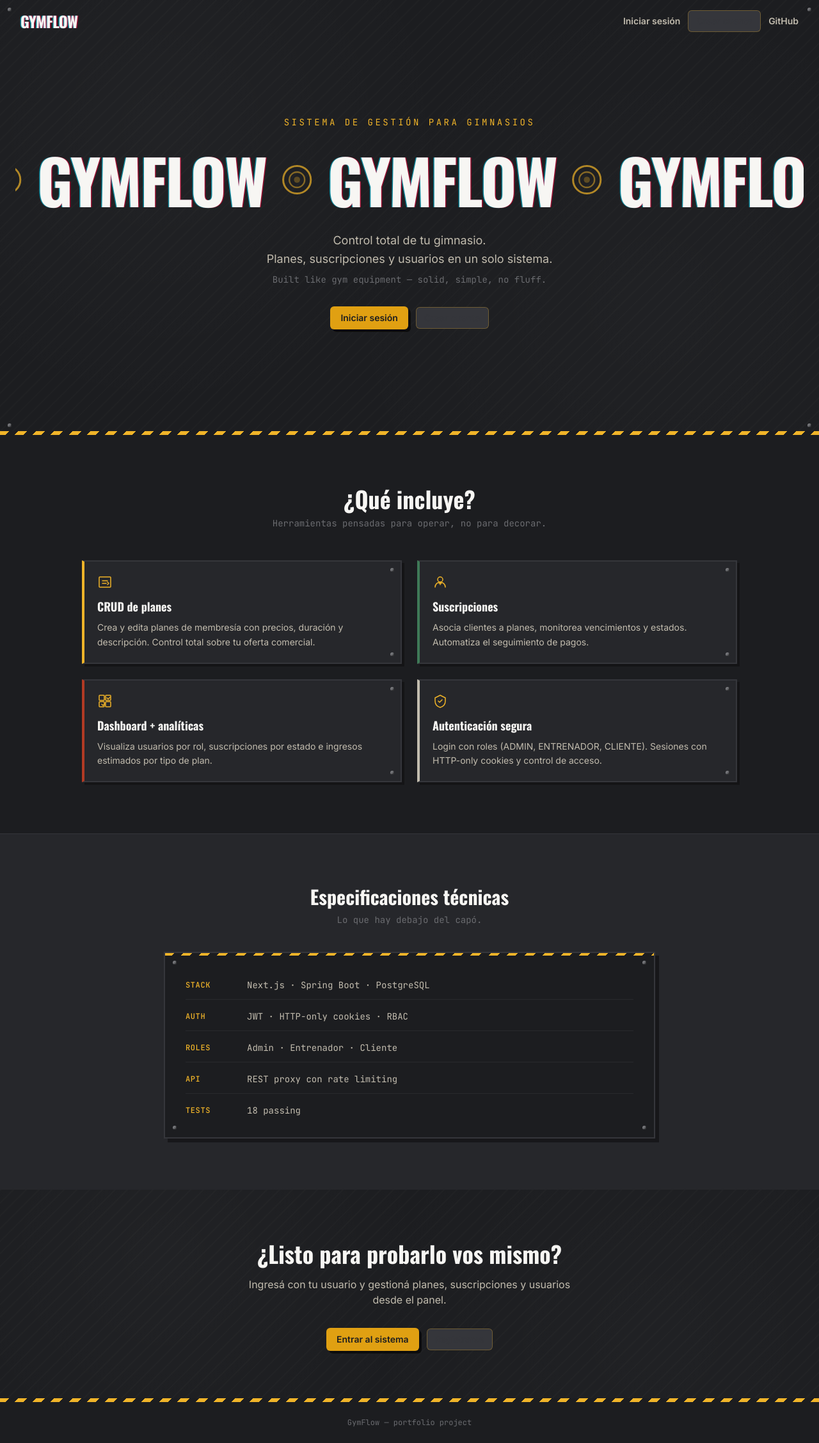
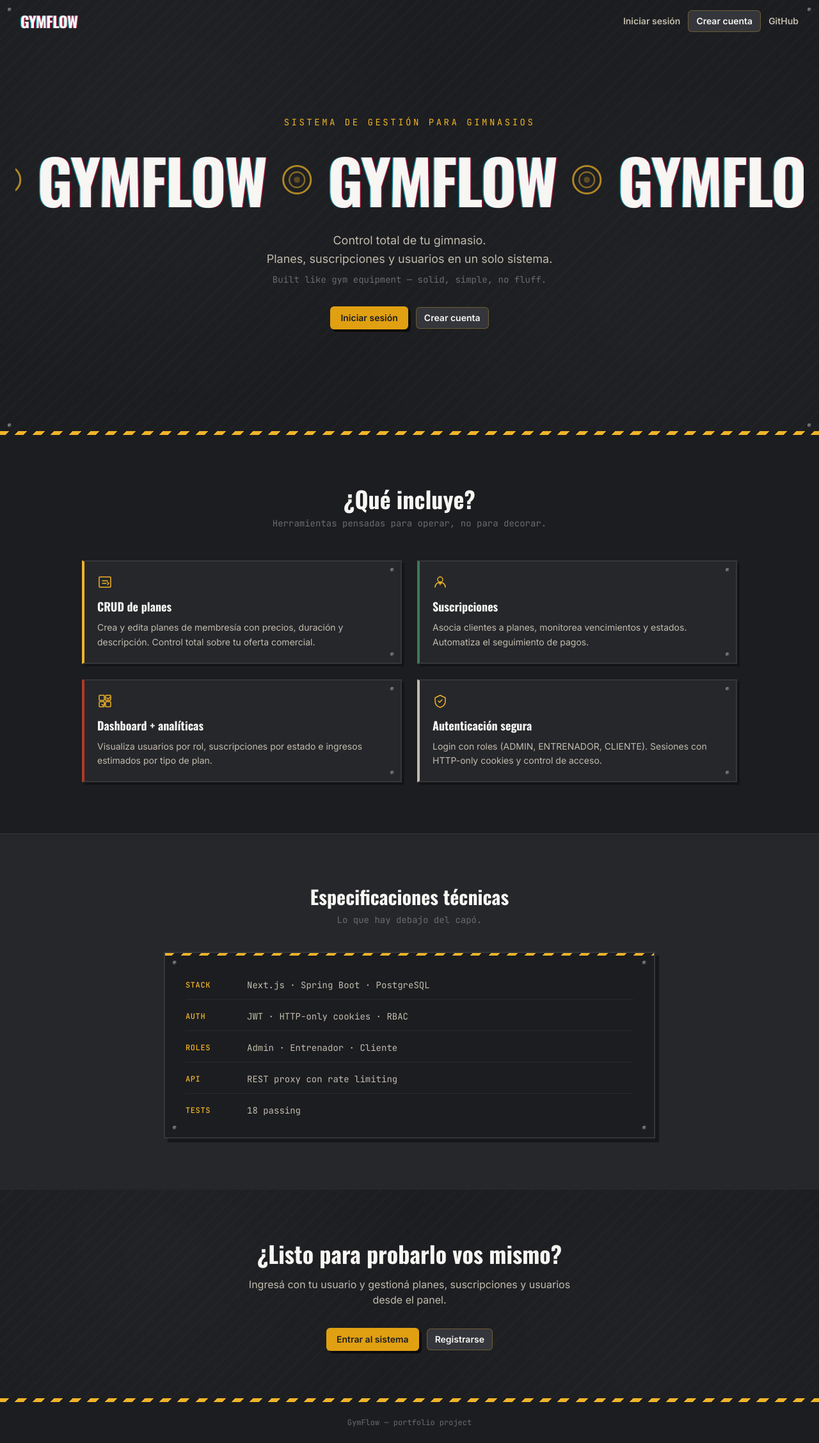
Before and after one commit to williampa182/gymflow-frontend, a Next.js app: page / in a window 1280 px wide. Shown: the whole page at 64% size. Built offline with nearby package versions, Linux system fonts and the light colour scheme; no server answers.

Commit message:
fix: texto invisible en botones secundarios de la landing (cascada CSS, text-ink-700 de buttonSecondary ganaba sobre el override de tema oscuro)

```diff
--- a/src/app/page.tsx
+++ b/src/app/page.tsx
@@ -27,7 +27,7 @@ export default async function Home() {
           </Link>
           <Link
             href="/register"
-            className={`${buttonSecondary} font-semibold bg-ink-700 border-hazard-400/30 text-concrete-50 hover:border-hazard-400 hover:text-hazard-400 focus-visible:outline-2 focus-visible:outline-offset-2 focus-visible:outline-hazard-400`}
+            className={`${buttonSecondary} font-semibold bg-ink-700 border-hazard-400/30 text-concrete-50! hover:bg-ink-700! hover:border-hazard-400 hover:text-hazard-400 focus-visible:outline-2 focus-visible:outline-offset-2 focus-visible:outline-hazard-400`}
           >
             Crear cuenta
           </Link>
@@ -91,7 +91,7 @@ export default async function Home() {
             </Link>
             <Link
               href="/register"
-              className={`${buttonSecondary} font-semibold bg-ink-700 border-hazard-400/30 text-concrete-50 hover:border-hazard-400 hover:text-hazard-400 focus-visible:outline-2 focus-visible:outline-offset-2 focus-visible:outline-hazard-400`}
+              className={`${buttonSecondary} font-semibold bg-ink-700 border-hazard-400/30 text-concrete-50! hover:bg-ink-700! hover:border-hazard-400 hover:text-hazard-400 focus-visible:outline-2 focus-visible:outline-offset-2 focus-visible:outline-hazard-400`}
             >
               Crear cuenta
             </Link>
@@ -195,7 +195,7 @@ export default async function Home() {
             </Link>
             <Link
               href="/register"
-              className={`${buttonSecondary} font-semibold bg-ink-700 border-hazard-400/30 text-concrete-50 hover:border-hazard-400 hover:text-hazard-400 focus-visible:outline-2 focus-visible:outline-offset-2 focus-visible:outline-hazard-400`}
+              className={`${buttonSecondary} font-semibold bg-ink-700 border-hazard-400/30 text-concrete-50! hover:bg-ink-700! hover:border-hazard-400 hover:text-hazard-400 focus-visible:outline-2 focus-visible:outline-offset-2 focus-visible:outline-hazard-400`}
             >
               Registrarse
             </Link>
```
